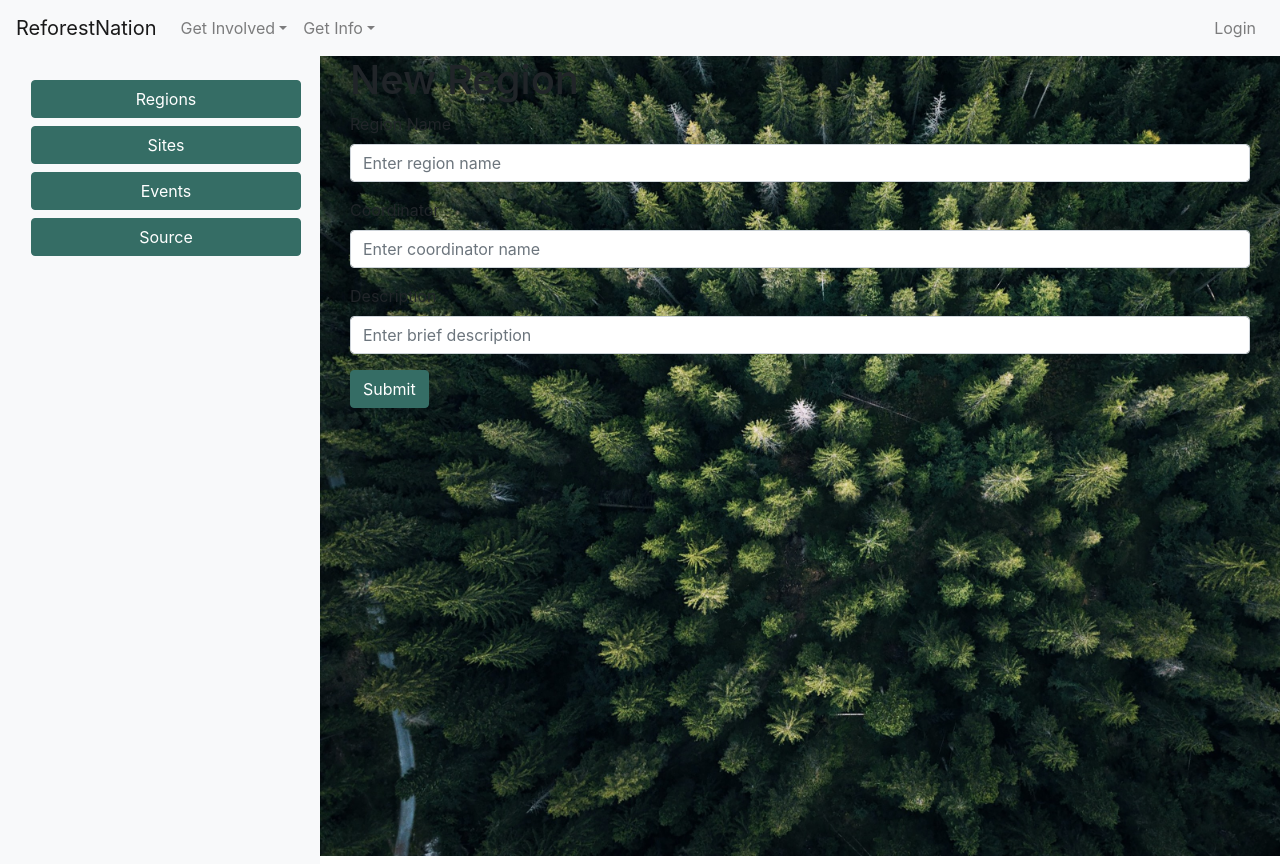
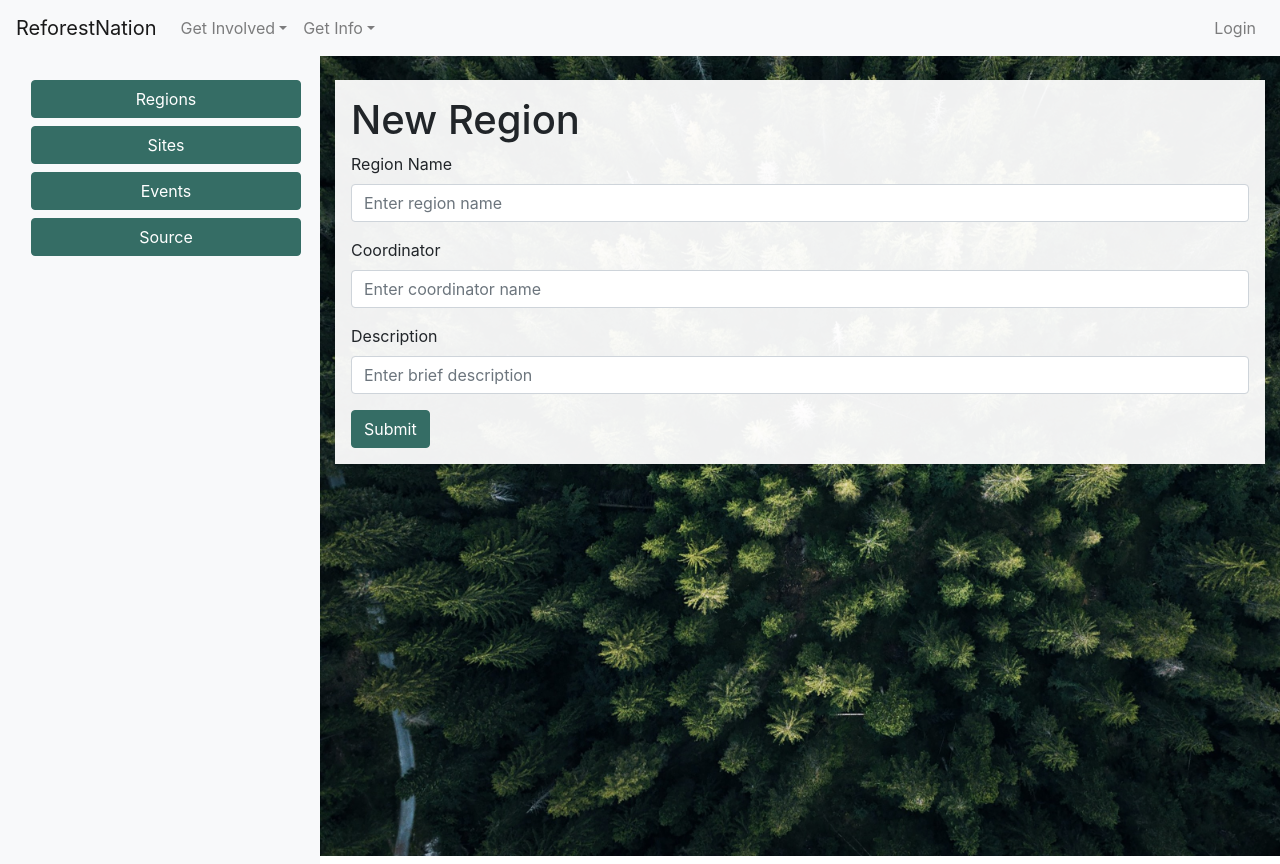
Before and after one commit to Matt1cheney/Deforestation, a React (Create React App) app in the folder client/: page /dashboard/newRegion in a window 1280 px wide. Built offline with nearby package versions, Linux system fonts and the light colour scheme.

Commit message:
creatNew style

```diff
--- a/client/src/components/Dashboard/assets/style.css
+++ b/client/src/components/Dashboard/assets/style.css
@@ -12,6 +12,17 @@
 .dashboardCard {
   margin-top: 1.5em;
   margin-bottom: .75em;
+  background-color: rgba(255, 255, 255, 0.94);
+}
+
+.formContainer {
+  background-color: rgba(255, 255, 255, 0.94);
+  padding: 1em;
+  margin-top: 1.5em;
+}
+
+.createNew {
+  margin-top: 1.5em;
   background-color: rgba(255, 255, 255, 0.94);
 }
 
```
